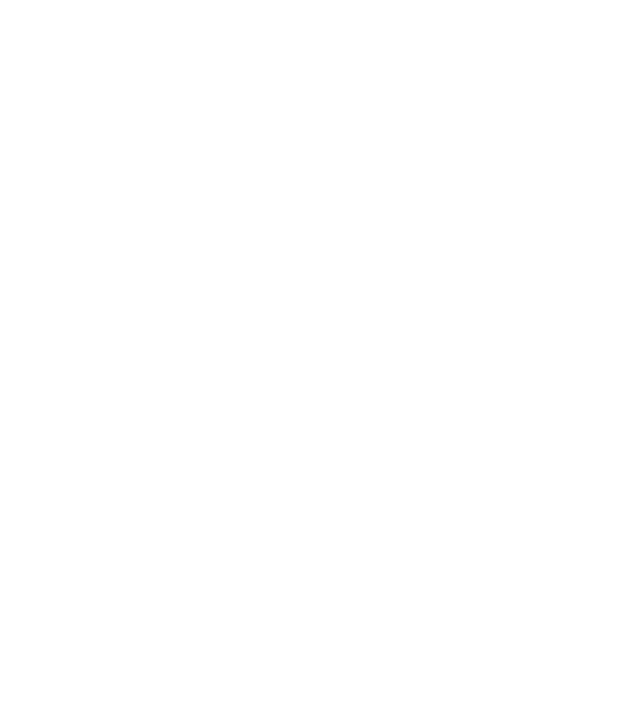
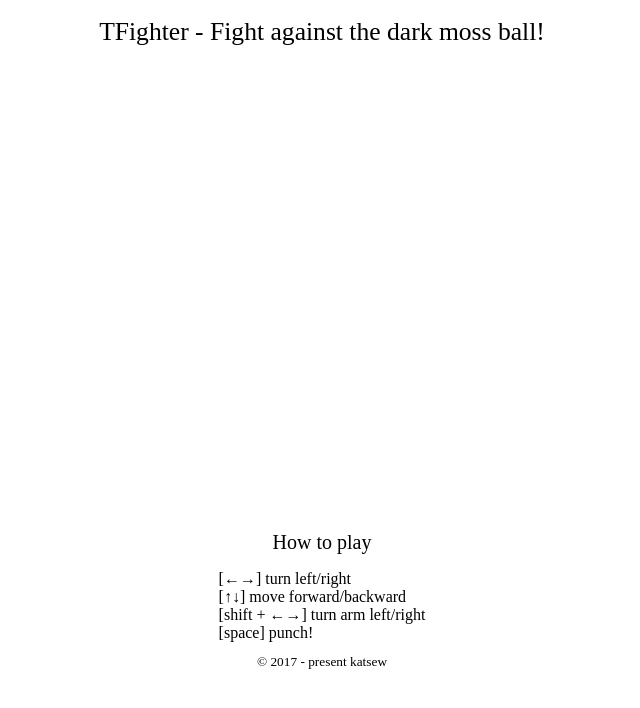
Before and after one commit to katsew/tfighter, a website: page src/index.ejs in a window 1280 px wide. Shown: the whole page, without its empty margins (318-958 px from the left). Drawn offline with nearby package versions, Linux system fonts and the light colour scheme; files that its build step writes are made by us from their sources.

Commit message:
Fix to run on local dev env.
Add layout.

```diff
--- a/src/index.ejs
+++ b/src/index.ejs
@@ -2,14 +2,69 @@
 <html>
 <head>
 	<meta charset="utf-8">
-	<title><%= htmlWebpackPlugin.options.title  %></title>
+	<title>TFighter - Fight against the dark moss ball!</title>
 	<style>
 		html, body {
 			margin: 0;
 			padding: 0;
 		}
+		.header, .footer, .container {
+			width: 800px;
+			margin: 0 auto;
+		}
+		.container > #app {
+			width: 800px;
+			height: 450px;
+		}
+		h1 {
+			font-weight: normal;
+			font-size: 1.6em;
+			text-align: center;
+		}
+		h2 {
+			font-size: 1.25em;
+			font-weight: normal;
+			text-align: center;
+		}
+		.howtoplay {
+			width: 100%;
+			margin: 0 auto;
+			text-align: center;
+		}
+		.commands {
+			display: inline-block;
+		}
+		.commands > p {
+			text-align: left;
+			margin: 0;
+		}
+		.copyright {
+			display: block;
+			margin: 0.84em auto 0.84em auto;
+			text-align: center;
+		}
 	</style>
 </head>
 <body>
+	<div class="header">
+		<h1>TFighter - Fight against the dark moss ball!</h1>
+	</div>
+	<div class="container">
+		<div id="app"></div>
+	</div>
+	<div class="footer">
+		<div class="howtoplay">
+			<h2>How to play</h2>
+			<div class="commands">
+				<p>
+					[←→] turn left/right <br>
+					[↑↓] move forward/backward <br>
+					[shift + ←→] turn arm left/right <br>
+					[space] punch!
+				</p>
+			</div>
+		</div>
+		<small class="copyright">&copy; 2017 - present katsew</small>
+	</div>
 </body>
 </html>
--- a/webpack.config.js
+++ b/webpack.config.js
@@ -4,7 +4,7 @@ const CleanWebpackPlugin = require("clean-webpack-plugin");
 const CopyWebpackPlugin = require("copy-webpack-plugin");
 const webpack = require("webpack");
 
-const ASSET_PATH = process.env.ASSET_PATH || "/";
+const ASSET_PATH = process.env.ASSET_PATH || "";
 module.exports = {
     entry: "./src/assets/js/index.js",
     devtool: 'inline-source-map',
@@ -23,8 +23,7 @@ module.exports = {
     },
     plugins: [
         new HtmlWebpackPlugin({
-            template: "src/index.ejs",
-            title: "TFighter - Shooting Game"
+            template: "src/index.ejs"
         }),
         new CleanWebpackPlugin("dist", {
             exclude: [".gitkeep"]
```
